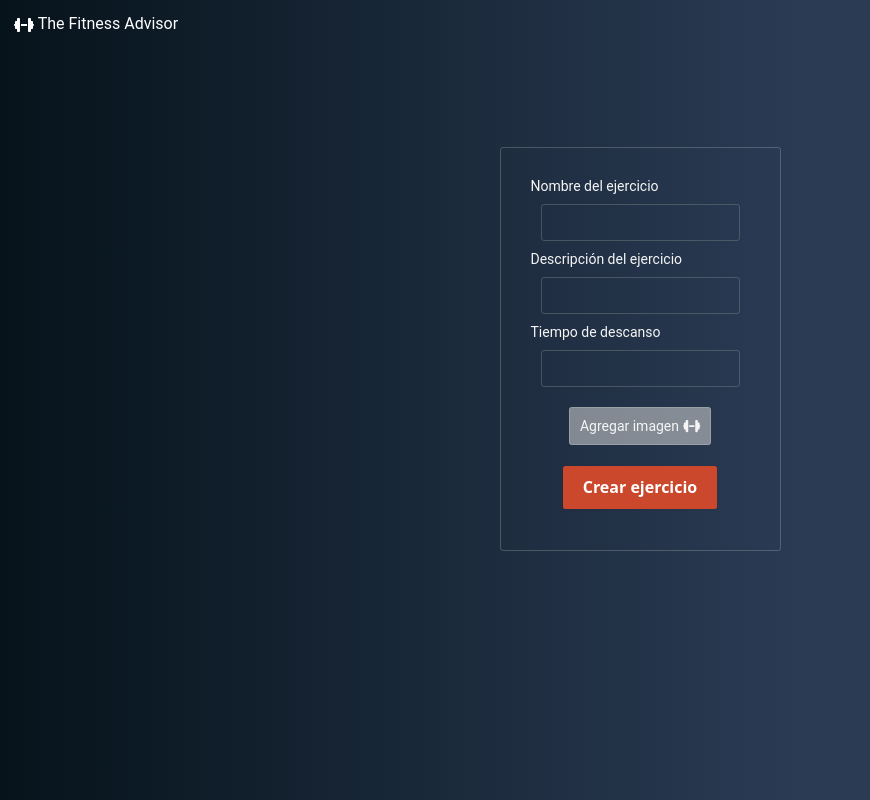
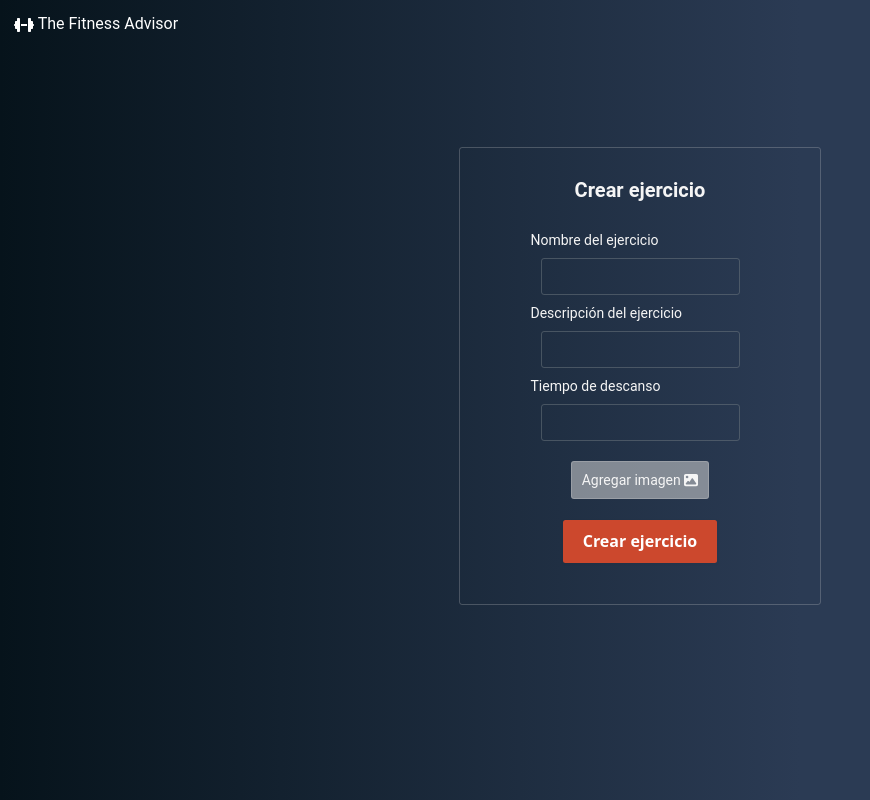
Before and after one commit to clauadri/fitness-app, a React (Create React App) app: page /create-exercise in a window 1280 px wide. Shown: the whole page, without its empty margins (0-870 px from the left). Built offline with nearby package versions, Linux system fonts and the light colour scheme; no server answers.

Commit message:
create workout styles added

```diff
--- a/src/pages/create-exercise/CreateExercise.css
+++ b/src/pages/create-exercise/CreateExercise.css
@@ -11,7 +11,7 @@
     padding: 30px;
     border-radius: 3px;
     margin: 50px;
-    max-width: 300px;
+    min-width: 300px;
 }
 .create-exercise-form input {
     padding: 10px;
@@ -19,6 +19,7 @@
     background: none;
     border-radius: 3px;
     border: 1px solid rgba(114, 123, 131, 0.493);
+    color: white;
 }
 .add-image-btn {
     border: 1px solid rgba(211, 211, 211, 0.281);
@@ -31,3 +32,6 @@
 .add-image-btn:hover {
     background-color: rgba(219, 208, 208, 0.116);
 }
+.workout-image {
+    width: 100px;
+}
--- a/src/pages/create-exercise/CreateExercise.jsx
+++ b/src/pages/create-exercise/CreateExercise.jsx
@@ -3,11 +3,12 @@ import { useForm } from "react-hook-form";
 import { useDispatch } from "react-redux";
 import { useNavigate } from "react-router-dom";
 import { FontAwesomeIcon } from "@fortawesome/react-fontawesome";
-import { faDumbbell } from "@fortawesome/free-solid-svg-icons";
+import { faImage } from "@fortawesome/free-solid-svg-icons";
 import "./CreateExercise.css";
 import { API, API2 } from "../../shared/services/api";
 
 const CreateExercise = () => {
+  const [selectedImage, setSelectedImage] = useState(null);
   const navigateTo = useNavigate();
   const dispatch = useDispatch();
 
@@ -43,6 +44,7 @@ const CreateExercise = () => {
         className="create-exercise-form"
         onSubmit={handleSubmit(newExercise)}
       >
+        <h1>Crear ejercicio</h1>
         <label>
           <p>Nombre del ejercicio</p>
           <input
@@ -67,13 +69,20 @@ const CreateExercise = () => {
             {...register("rest", { required: true })}
           />
         </label>
+        {selectedImage && (
+          <img
+            className="workout-image"
+            src={URL.createObjectURL(selectedImage)}
+            alt=""
+          />
+        )}
         <label>
           <div className="add-image-btn">
             <p>
               Agregar imagen{" "}
               <span>
                 {" "}
-                <FontAwesomeIcon icon={faDumbbell} />
+                <FontAwesomeIcon icon={faImage} />
               </span>
             </p>
           </div>
@@ -82,6 +91,10 @@ const CreateExercise = () => {
             name="img"
             style={{ display: "none" }}
             {...register("img", { required: true })}
+            onChange={(event) => {
+              console.log(event.target.files[0]);
+              setSelectedImage(event.target.files[0]);
+            }}
           />
         </label>
         <button className="button-next">Crear ejercicio</button>
```
